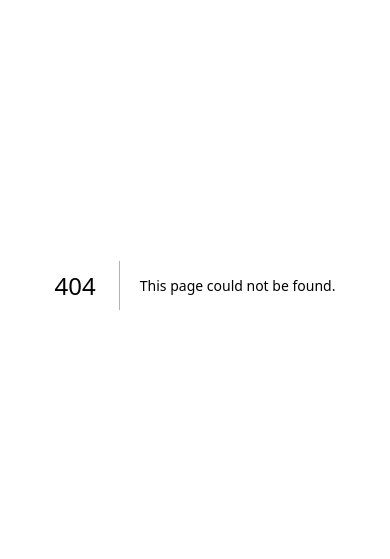
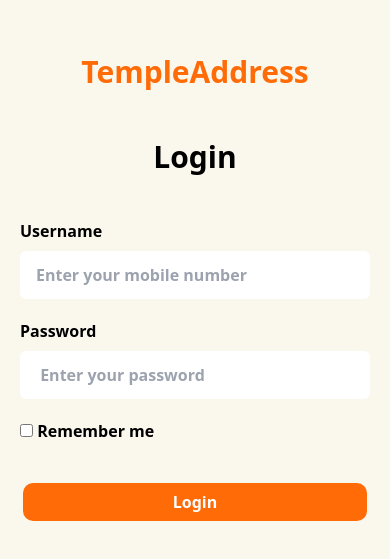
Before and after one commit to RishinKrishna/templeaddres.com, a Next.js app: page /login in a window 390 px wide. Before the commit this address had no page. Shown: the part 137-696 px from the top of the page. Built offline with nearby package versions, Linux system fonts and the light colour scheme.

Commit message:
added login page

```diff
--- a/src/components/Events.jsx
+++ b/src/components/Events.jsx
@@ -112,8 +112,5 @@
     </section>
   );
 };
-{
-  `${Styles["temple_container"]} grid lg:py-10 md:py-6 `;
-}
 
 export default Events;
--- /dev/null
+++ b/src/pages/login.jsx
@@ -0,0 +1,65 @@
+import login_img from "../assets/login_img.jpg";
+import Image from "next/image";
+import Link from "next/link";
+import Styles from "../styles/login.module.css";
+
+const login = () => {
+  return (
+    <section className="flex relative w-full h-[100vh] ">
+      <div className="relative w-full h-[20%] md:h-[100vh] hidden md:block">
+        <Image
+          src={login_img}
+          width={1000}
+          height={1000}
+          className={`${Styles["img-box"]} absolute top-0 left-0 w-full h-full object-cover`}
+        />
+      </div>
+      <div
+        className={`${Styles[""]} flex w-full md:w-[80%] h-[100%] justify-center items-center `}
+      >
+        <div className="w-full lg:px-[50px]">
+          <div className={`${Styles["form-box"]} flex flex-col justify-center items-center m-auto`}>
+            <h1 className="text-[30px] font-bold text-[#ff6b07] mb-10">
+              TempleAddress
+            </h1>
+            <h2 className="text-[30px] font-bold text-[#000] mb-10 ">Login</h2>
+          </div>
+          <form action="" className="px-5" >
+            <div className="mb-5 font-semibold">
+              <span>Username</span>
+              <input
+                type="text"
+                className="w-full py-3 pl-4 outline-none border-[#000] text-[#000] rounded-[6px] mt-2"
+                placeholder="Enter your mobile number"
+              />
+            </div>
+            <div className="font-semibold">
+              <span>Password</span>
+              <input
+                type="password"
+                className="w-full py-3 pl-4 outline-none border-[#000] text-[#000] rounded-[6px] mt-2"
+                placeholder=" Enter your password"
+              />
+            </div>
+            <div className="mt-5 font-semibold">
+              <label htmlFor="">
+                <input type="checkbox" />
+                {" "}Remember me
+              </label>
+            </div>
+            <div className="mt-10 flex justify-center items-center">
+              <Link
+                href="/login"
+                className="py-[7px] font-semibold text-[#fff] px-[150px] bg-[#ff6b07] rounded-[10px]"
+              >
+                Login
+              </Link>
+            </div>
+          </form>
+        </div>
+      </div>
+    </section>
+  );
+};
+
+export default login;
--- /dev/null
+++ b/src/styles/login.module.css
@@ -0,0 +1,31 @@
+section .img-box:before{
+    content: '';
+    position: absolute;
+    top: 0;
+    left: 0;
+    width: 100%;
+    height: 100%;
+    background: linear-gradient(225deg, #e91e63, #03a9e4);
+    z-index: 1;
+    mix-blend-mode: screen ;
+}
+@media (max-width : 768px) {
+    .img-box{
+        position: absolute;
+        left: 0;
+        top: 0;
+        width: 100%;
+        height: 100%;
+    }
+    .content-box{
+        display: flex;
+        align-items: center;
+        justify-content: center;
+        width: 100%;
+        height: 100%;
+        z-index: 1;
+    }
+    .form-box{
+        width: 50%;
+    }
+}
```
Also changed, not shown: src/assets/login_img.jpg (added).
